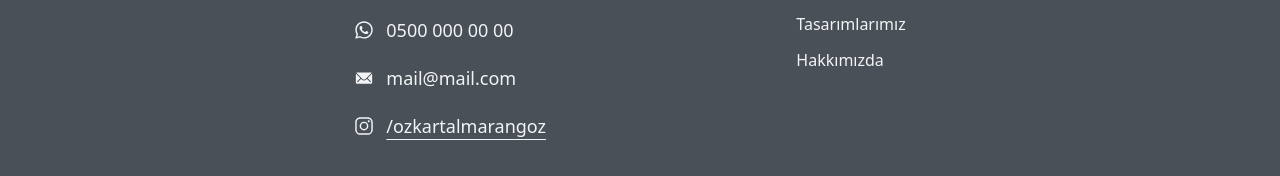
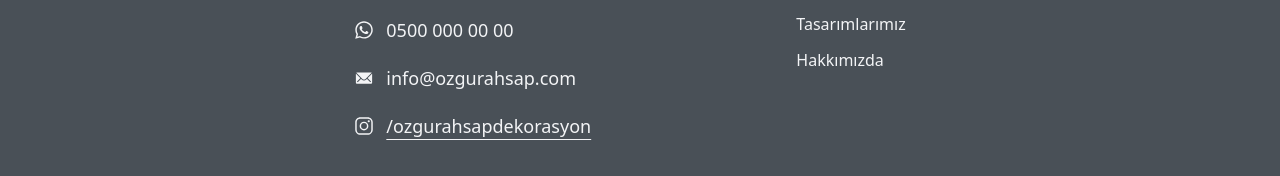
Before and after one commit to Nevorse/promotional-site-react, a React (Vite) app: page / in a window 1280 px wide. Shown: the part 1190-1366 px from the top of the page. Built offline with nearby package versions, Linux system fonts and the light colour scheme; no server answers; the database is empty.

Commit message:
mail&inst

```diff
--- a/src/layout/footer/index.jsx
+++ b/src/layout/footer/index.jsx
@@ -22,17 +22,17 @@ export default function Footer() {
 
           <div className="flex gap-3 items-center">
             <IoIosMail className="w-5 h-5" />
-            <p className="text-lg font-medium">mail@mail.com</p>
+            <p className="text-lg font-medium">info@ozgurahsap.com</p>
           </div>
 
           <a
             target="_blank"
-            href="https://instagram.com/ozkartalmarangoz"
+            href="https://instagram.com/ozgurahsapdekorasyon"
             className="hover:text-[color:var(--color-tertiary)] text-[color:var(--color-tertiary)] sm:text-[color:var(--color-secondary)]">
             <div className="flex gap-3 items-center">
               <IoLogoInstagram className="w-5 h-5" />
               <p className="text-lg font-medium underline underline-offset-[6px] ">
-                /ozkartalmarangoz
+                /ozgurahsapdekorasyon
               </p>
             </div>
           </a>
--- a/src/utils/consts.js
+++ b/src/utils/consts.js
@@ -4,12 +4,12 @@ export const navItems = [
     link: "/"
   },
   {
+    title: "Projelerimiz",
+    link: "/projects"
+  },
+  {
     title: "Tasarımlarımız",
     link: "/services"
-  },
-  {
-    title: "Projelerimiz",
-    link: "/projects"
   },
   {
     title: "Hakkımızda",
```
